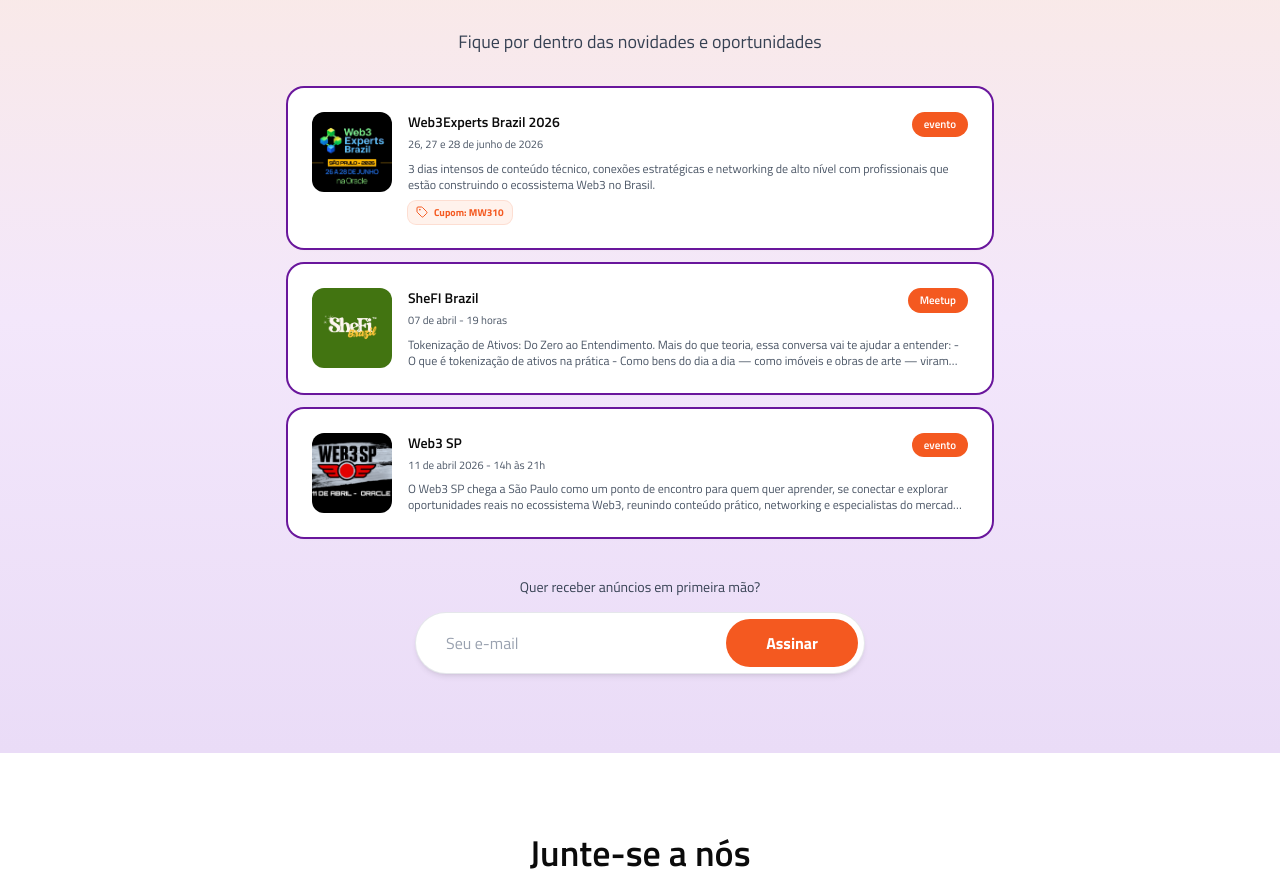
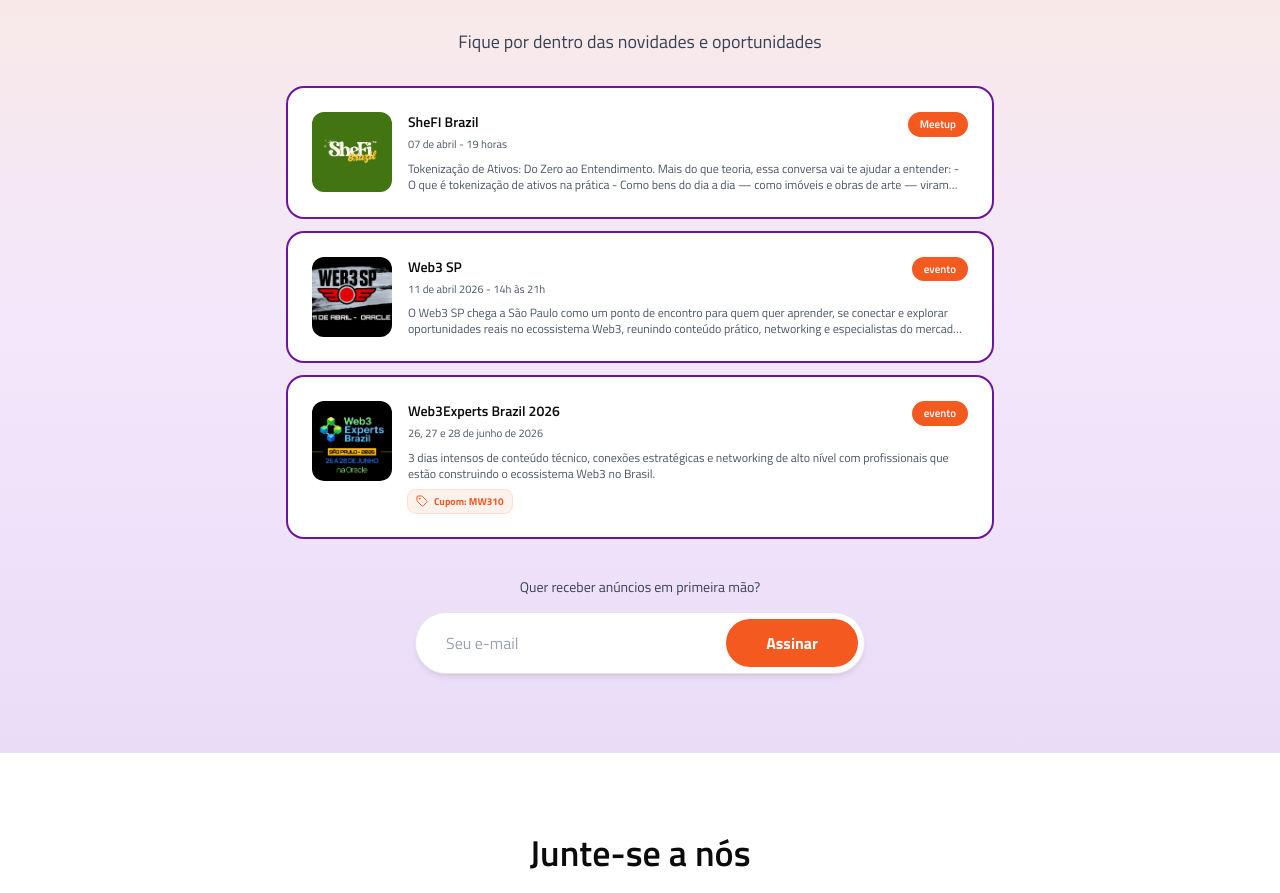
Before and after one commit to mulheresnaweb3/mnw3, a Next.js app: page / in a window 1280 px wide. Shown: the part 2570-3463 px from the top of the page. Built offline with nearby package versions, Linux system fonts and the light colour scheme; no server answers.

Commit message:
ordem de data

```diff
--- a/src/app/calendario/page.tsx
+++ b/src/app/calendario/page.tsx
@@ -12,7 +12,13 @@
 export default function CalendarioPage() {
   const today = new Date().toISOString().split('T')[0]
 
-  const activeEvents = communityEvents.filter(e => !e.expiryDate || e.expiryDate >= today)
+  const activeEvents = [...communityEvents]
+    .filter(e => !e.expiryDate || e.expiryDate >= today)
+    .sort((a, b) => {
+      const dateA = a.expiryDate || '9999-12-31'
+      const dateB = b.expiryDate || '9999-12-31'
+      return dateA.localeCompare(dateB)
+    })
 
   return (
     <div className="min-h-screen font-sans flex flex-col bg-background">
--- a/src/app/page.tsx
+++ b/src/app/page.tsx
@@ -12,7 +12,13 @@
 
 export default function Home() {
   const today = new Date().toISOString().split('T')[0]
-  const activeEvents = communityEvents.filter(e => !e.expiryDate || e.expiryDate >= today)
+  const activeEvents = [...communityEvents]
+    .filter(e => !e.expiryDate || e.expiryDate >= today)
+    .sort((a, b) => {
+      const dateA = a.expiryDate || '9999-12-31'
+      const dateB = b.expiryDate || '9999-12-31'
+      return dateA.localeCompare(dateB)
+    })
 
   return (
     <div className="min-h-screen font-sans flex flex-col">
```
